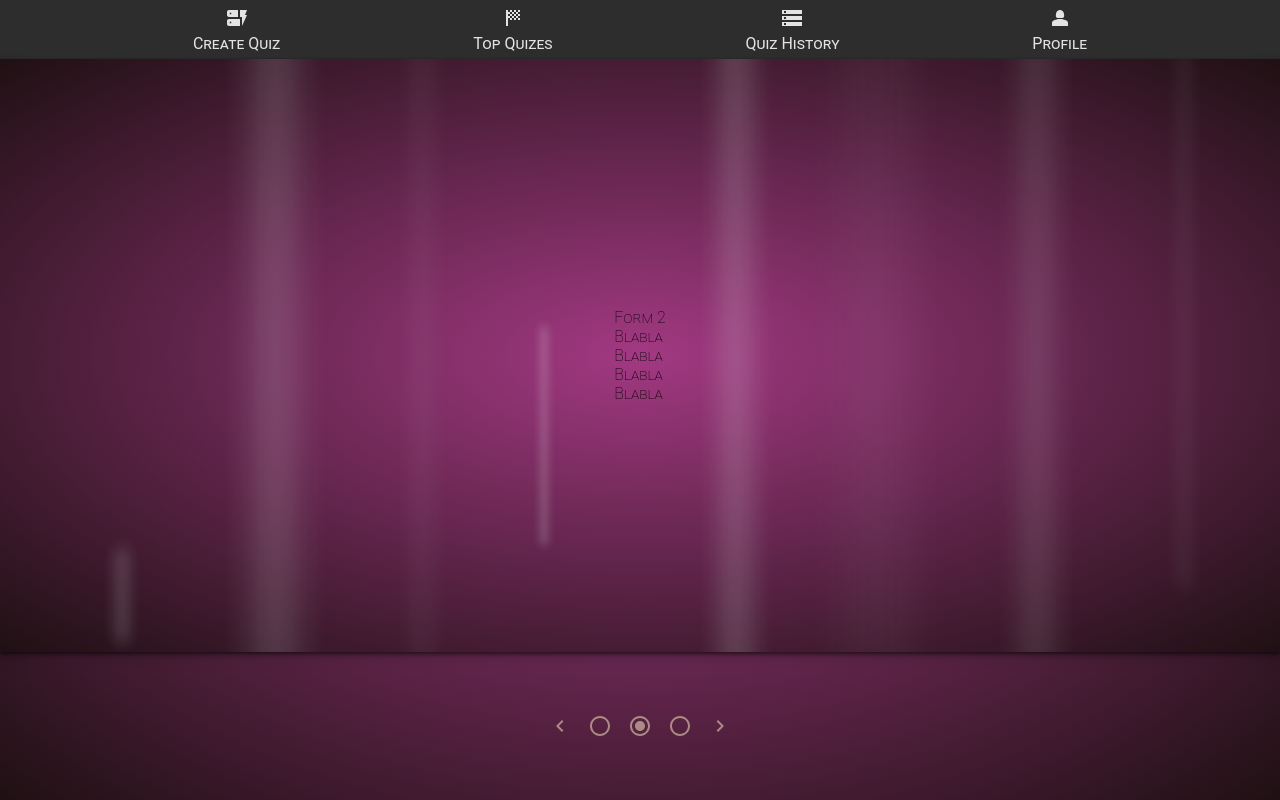
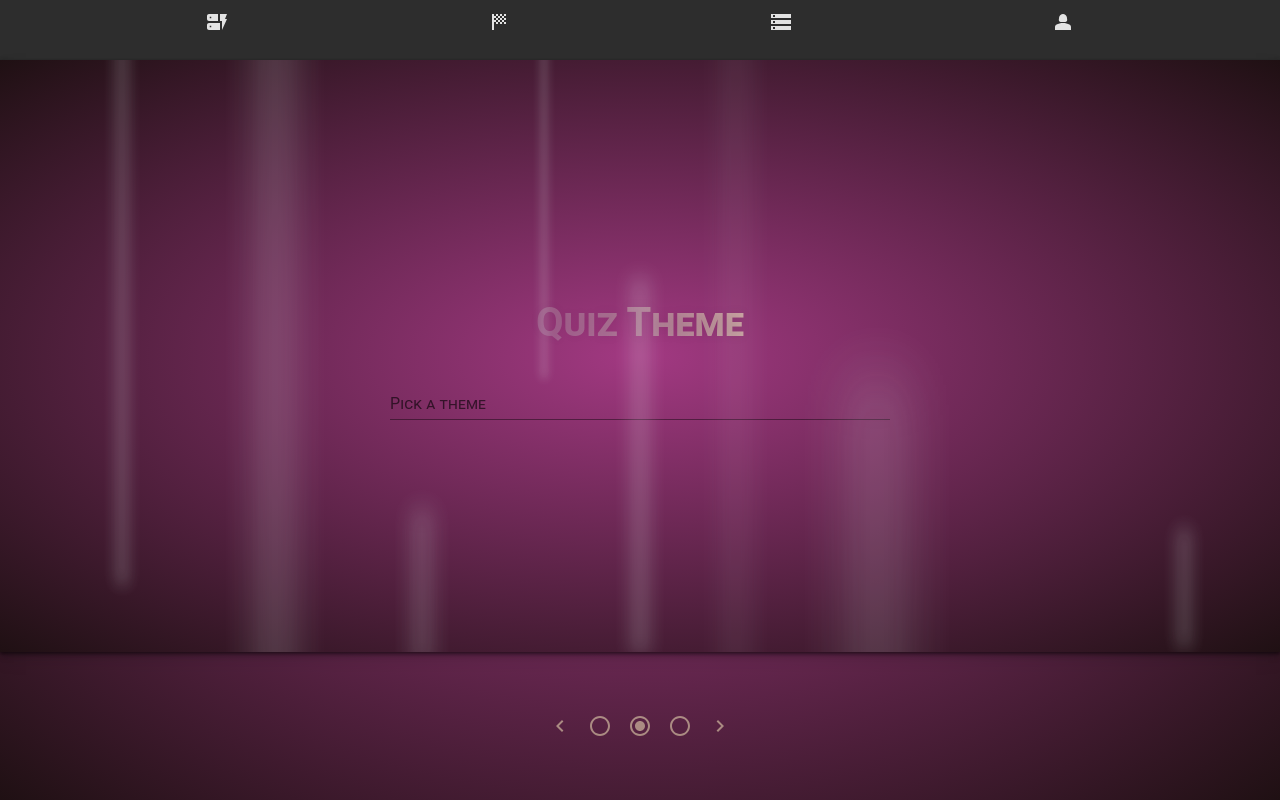
Before and after one commit to benjamin-forkcast/QuizWizard, a React (Create React App) app in the folder frontend-martin/quizmaker/: page / in a window 1280 px wide. Both pictures are taken after a click on the button 640 px from the left and 725 px from the top of the page. Built offline with nearby package versions, Linux system fonts and the light colour scheme.

Commit message:
Added more animations and started working on second form page

```diff
--- a/frontend-martin/quizmaker/src/App.css
+++ b/frontend-martin/quizmaker/src/App.css
@@ -59,11 +59,13 @@
   display: flex;
   flex-direction: row;
   /*Evenly space out elements*/
+  /* position: relative; */
   justify-content: space-evenly;
-  flex: 2;
+  flex: 1.7;
   text-align: center;
   width: 100%;
-  align-items: center;
+  /* align-items: center; */
+  padding-top: 10px;
   color: rgba(255, 255, 255, 0.866);
   background-color: rgb(45, 45, 45);
 
@@ -71,12 +73,18 @@
 
 .menuBar > div {
   transition: 0.5s;
+  justify-content: center;
+  align-items: center;
+  text-align: center;
+  width: 130px;
 }
 
 .menuBar > div:hover {
   color: #a23982;
   cursor: pointer;
-  transform: scale(1.2);
+  justify-content: center;
+  align-items: center;
+  text-align: center;
 }
 
 .form {
@@ -378,3 +386,28 @@ left: 85%;
   /* border: 1px solid red; */
   position: absolute;
 }
+
+.form2 {
+  display: flex;
+  align-items: center;
+  justify-content: center;
+  text-align: center;
+
+}
+
+.themes {
+  margin-top: 20px;
+  display: flex;
+  flex-direction: row;
+  overflow-x:auto;
+  width: 500px;
+}
+
+.bubble {
+  border-radius: 12px;
+  opacity: 0.6;
+  font-weight: bold;
+  margin: 10px;
+  /* position: relative; */
+  padding: 10px;
+}
--- a/frontend-martin/quizmaker/src/components/Forms/Form1View.tsx
+++ b/frontend-martin/quizmaker/src/components/Forms/Form1View.tsx
@@ -8,10 +8,8 @@ import Slider from '@mui/material/Slider';
 
 export default function Form1View() {
 
-
-  const [isVisible, setIsVisible] = useState(false);
+  //Custom event som skickar upp värdet till FormPresenter när modellen ska uppdateras?
   const [numberOfQuestions, setNumberOfQuestions] = useState(1);
-
 
   return (
     <>
--- a/frontend-martin/quizmaker/src/components/Forms/Form2View.tsx
+++ b/frontend-martin/quizmaker/src/components/Forms/Form2View.tsx
@@ -2,15 +2,45 @@ import React from 'react';
 import { NavLink } from "react-router-dom";
 import { motion } from "framer-motion";
 
+import TextField from '@mui/material/TextField';
+
+const colors = ['rgb(162, 57, 130)', 'rgb(205, 58, 58)', 'rgb(58, 205, 58)', 'rgb(58, 58, 205)', 'rgb(205, 205, 58)', 'rgb(160, 82, 45)', 'rgb(205, 58, 143)', 'rgb(205, 102, 58)', 'rgb(238, 232, 213)', 'rgb(150, 150, 150)', 'rgb(58, 205, 169)', 'rgb(58, 58, 205)']
+
+type Filter = {
+  theme: string,
+  color: string
+}
+
 export default function Form2View() {
 
-  function handleNext() {
-    console.log("Moving to form 3")
-  }
+  const [theme, setTheme] = React.useState('')
+  const [filters, setFilters] = React.useState<Filter[]>([])
+
+  const handleThemeChange = (event: React.ChangeEvent<HTMLInputElement>) => {
+    setTheme(event.target.value);
+  };
+
+  const handleFiltersChange = (event: React.KeyboardEvent<HTMLDivElement>) => {
+    if (theme !== '' && event.key === 'Enter') {
+      const color = colors[Math.floor(Math.random() * colors.length)];
+      setFilters([...filters, {theme, color}]);
+      setTheme('');
+    }
+  };
 
   return (
     <div>
-      Form 2 <br /> Blabla <br/> Blabla <br /> Blabla <br/> Blabla
+      <div>
+        <h1 style={{'textAlign':'center'}}>Quiz Theme</h1>
+        <div><TextField id="standard-basic" label="Pick a theme" variant="standard" value={theme} onChange={handleThemeChange} onKeyDown={handleFiltersChange} sx={{'width':'500px'}}/></div>
+      </div>
+      <div className="themes">
+        {filters.map((filter, index) => (
+          <motion.div key={index} initial={{opacity: 0}} animate={{opacity: 0.6}} className="bubble" style={{ backgroundColor: filter.color }}>
+            {filter.theme}
+          </motion.div>
+        ))}
+      </div>
     </div>
 );
 }
--- a/frontend-martin/quizmaker/src/components/Forms/FormPresenter.tsx
+++ b/frontend-martin/quizmaker/src/components/Forms/FormPresenter.tsx
@@ -18,6 +18,11 @@ import RadioButtonUncheckedIcon from '@mui/icons-material/RadioButtonUnchecked';
 import RadioButtonCheckedIcon from '@mui/icons-material/RadioButtonChecked';
 
 export default function FormPresenter() {
+
+  const [createQuizVisible, setCreateQuizVisible] = useState(false);
+  const [topQuizVisible, setTopQuizVisible] = useState(false);
+  const [quizHistoryVisible, setQuizHistoryVisible] = useState(false);
+  const [profileVisible, setProfileVisible] = useState(false);
   const [form1IsVisible, setForm1IsVisible] = useState(true);
   const [form2IsVisible, setForm2IsVisible] = useState(false);
   const [form3IsVisible, setForm3IsVisible] = useState(false);
@@ -91,10 +96,50 @@ export default function FormPresenter() {
   return (
     <div className="forms-container">
       <div className="menuBar">
-        <div><div><DynamicFormIcon/></div><div>Create Quiz</div></div>
-        <div><div><SportsScoreIcon/></div><div>Top Quizes</div></div>
-        <div><div><StorageIcon/></div><div>Quiz History</div></div>
-        <div><div><Person2Icon/></div><div>Profile</div></div>
+        <div
+          onMouseEnter={() => setCreateQuizVisible(true)}
+          onMouseLeave={() => setCreateQuizVisible(false)}>
+            <div><DynamicFormIcon/></div>
+              <AnimatePresence initial={false}>{createQuizVisible && <motion.div
+                                      key={4}
+                                      initial={{ y: -10, opacity: 0 }}
+                                      animate={{ y: 0, opacity: 1 }}
+                                      exit={{ y: -10, opacity: 0 }}>Create Quiz</motion.div>}
+              </AnimatePresence>
+        </div>
+        <div
+          onMouseEnter={() => setTopQuizVisible(true)}
+          onMouseLeave={() => setTopQuizVisible(false)}>
+            <div><SportsScoreIcon/></div>
+              <AnimatePresence initial={false}>{topQuizVisible && <motion.div
+                                      key={4}
+                                      initial={{ y: -10, opacity: 0 }}
+                                      animate={{ y: 0, opacity: 1 }}
+                                      exit={{ y: -10, opacity: 0 }}>Top Quizes</motion.div>}
+              </AnimatePresence>
+        </div>
+        <div
+          onMouseEnter={() => setQuizHistoryVisible(true)}
+          onMouseLeave={() => setQuizHistoryVisible(false)}>
+            <div><StorageIcon/></div>
+              <AnimatePresence initial={false}>{quizHistoryVisible && <motion.div
+                                      key={4}
+                                      initial={{ y: -10, opacity: 0 }}
+                                      animate={{ y: 0, opacity: 1 }}
+                                      exit={{ y: -10, opacity: 0 }}>Quiz History</motion.div>}
+              </AnimatePresence>
+        </div>
+        <div
+          onMouseEnter={() => setProfileVisible(true)}
+          onMouseLeave={() => setProfileVisible(false)}>
+            <div><Person2Icon/></div>
+              <AnimatePresence initial={false}>{profileVisible && <motion.div
+                                      key={4}
+                                      initial={{ y: -10, opacity: 0 }}
+                                      animate={{ y: 0, opacity: 1 }}
+                                      exit={{ y: -10, opacity: 0 }}>Profile</motion.div>}
+              </AnimatePresence>
+        </div>
       </div>
       <div className="form">
         <AnimatePresence initial={false}>
```
